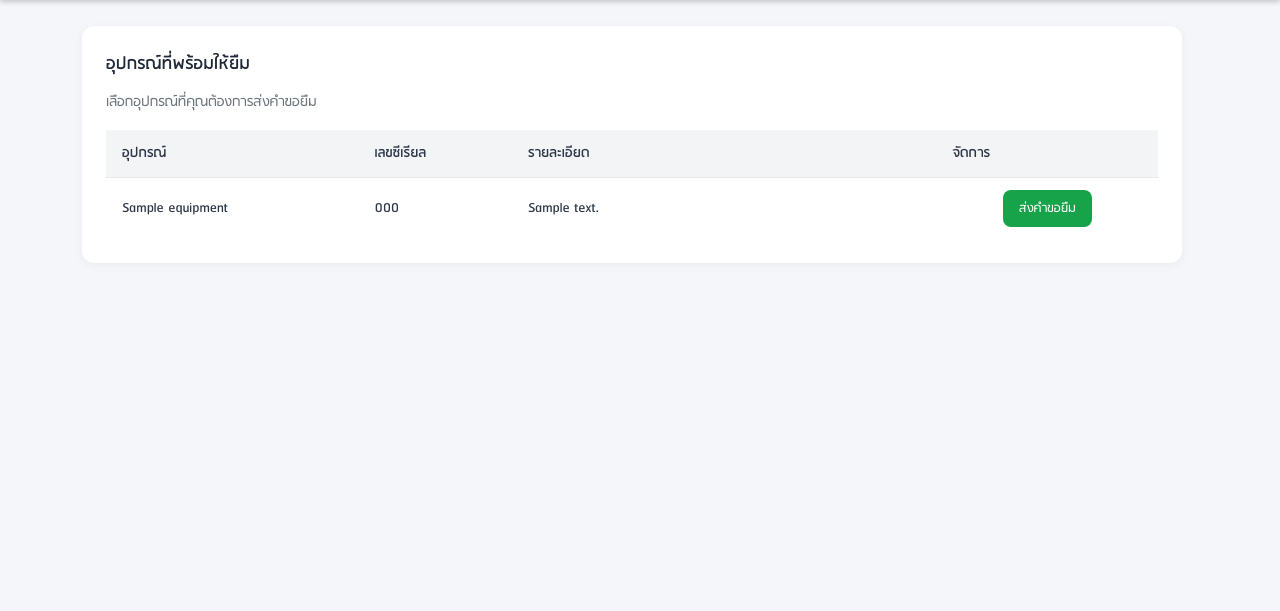
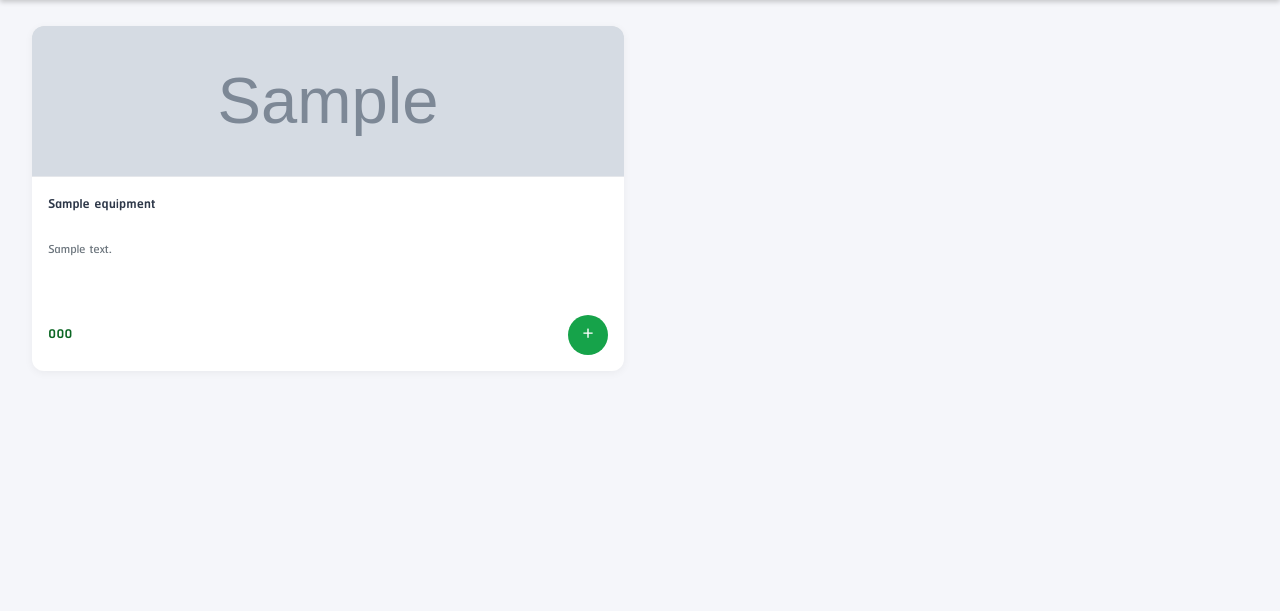
Before and after one commit to Napat-Tirmongkol/med_loan_system, a PHP site: page /borrow_list.php in a window 1280 px wide. Shown: the part 66-677 px from the top of the page. Run offline with PHP 8.4, Linux system fonts and the light colour scheme; tables that the repository leaves empty or names only in its code hold one stand-in row (values such as "Sample post"); grey boxes marked "Sample" are stand-in pictures; some libraries are stand-ins or nearby versions.

Commit message:
แก้ไขหน้ายืมอุปกรณ์

```diff
--- a/CSS/style.css
+++ b/CSS/style.css
@@ -537,3 +537,109 @@ body {
 .footer-nav a:hover {
     background-color: var(--color-page-bg, #f5f6fa);
 }
+/* =========================================
+ * (ใหม่) สไตล์สำหรับ Card Layout (borrow_list.php)
+ * ========================================= */
+
+.equipment-grid {
+    display: grid;
+    grid-template-columns: repeat(2, 1fr); /* 2 คอลัมน์ */
+    gap: 1rem; /* ระยะห่างระหว่างการ์ด */
+}
+
+.equipment-card {
+    background: var(--color-content-bg, #fff);
+    border-radius: var(--border-radius-main, 12px);
+    box-shadow: var(--box-shadow-main, 0 2px 8px rgba(0,0,0,0.05));
+    overflow: hidden; /* สำหรับรูปภาพ */
+    display: flex;
+    flex-direction: column;
+}
+
+.equipment-card-image {
+    width: 100%;
+    height: 150px; /* กำหนดความสูงของรูป */
+    object-fit: cover; /* ให้รูปเต็มกรอบ */
+    background-color: #f0f0f0; /* สี placeholder */
+    border-bottom: 1px solid var(--border-color, #eee);
+}
+
+.equipment-card-content {
+    padding: 1rem;
+    flex-grow: 1; /* ให้เนื้อหายืดเต็ม */
+}
+
+.equipment-card-title {
+    font-weight: bold;
+    font-size: 1rem;
+    color: var(--color-text-dark, #2d3748);
+    margin: 0 0 0.5rem 0;
+    /* (ป้องกันชื่อยาว 2 บรรทัด) */
+    display: -webkit-box;
+    -webkit-line-clamp: 2;
+    -webkit-box-orient: vertical;
+    overflow: hidden;
+    text-overflow: ellipsis;
+    min-height: 2.4rem; /* (1rem * 1.2 line-height * 2 lines) */
+}
+
+.equipment-card-desc {
+    font-size: 0.9rem;
+    color: var(--color-text-muted, #6c757d);
+    margin: 0 0 1rem 0;
+    display: -webkit-box;
+    -webkit-line-clamp: 2;
+    -webkit-box-orient: vertical;
+    overflow: hidden;
+    text-overflow: ellipsis;
+    min-height: 2.7rem; /* (0.9rem * 1.5 line-height * 2 lines) */
+}
+
+.equipment-card-footer {
+    display: flex;
+    justify-content: space-between;
+    align-items: center;
+    padding: 0 1rem 1rem 1rem;
+}
+
+/* ปรับแต่งปุ่ม .btn-loan ที่มีอยู่ ให้เป็นวงกลม */
+.equipment-card .btn-loan {
+    border-radius: 50%; /* ◀️ ทำให้เป็นวงกลม */
+    width: 40px;
+    height: 40px;
+    padding: 0; /* ◀️ ลบ padding เดิม */
+    font-size: 1.5rem; /* ◀️ ปรับขนาด + */
+    font-weight: 300;
+    display: flex;
+    justify-content: center;
+    align-items: center;
+    line-height: 1;
+}
+
+/* Responsive: ถ้าจอมือถือเล็กมาก ให้เหลือ 1 คอลัมน์ */
+@media (max-width: 480px) {
+    .equipment-grid {
+        grid-template-columns: 1fr; /* 1 คอลัมน์ */
+    }
+    .equipment-card-image {
+        height: 180px; /* อาจจะสูงขึ้นเล็กน้อยใน 1 คอลัมน์ */
+    }
+}
+
+/* (CSS ใหม่) สำหรับ Placeholder แบบไม่ใช้รูปภาพ */
+.equipment-card-image-placeholder {
+    width: 100%;
+    height: 150px;
+    background-color: #f0f0f0; /* สีพื้นหลังเทาอ่อน */
+    border-bottom: 1px solid var(--border-color, #eee);
+    display: flex;
+    justify-content: center;
+    align-items: center;
+    color: #cccccc; /* สีไอคอนเทาจางๆ */
+    font-size: 3rem; /* ขนาดไอคอนกล้อง */
+}
+
+/* (เผื่อกรณีรูปภาพใน DB ลิงก์เสีย) */
+.equipment-card-image[src=""] {
+    display: none; /* ซ่อนแท็ก img ที่ไม่มี src */
+}
--- a/borrow_list.php
+++ b/borrow_list.php
@@ -30,49 +30,63 @@ $active_page = 'borrow'; // ◀️ (สำคัญ) บอก Footer ว่า
 include('includes/student_header.php');
 ?>
 
-<div class="main-container">
+<div class="equipment-grid">
 
-    <div class="section-card">
-        <h2 class="section-title">อุปกรณ์ที่พร้อมให้ยืม</h2>
-        <p class="text-muted">เลือกอุปกรณ์ที่คุณต้องการส่งคำขอยืม</p>
-
-        <?php if (isset($equip_error)) echo "<p style='color: red;'>$equip_error</p>"; ?>
-
-        <table>
-            <thead>
-                <tr>
-                    <th>อุปกรณ์</th>
-                    <th>เลขซีเรียล</th>
-                    <th>รายละเอียด</th>
-                    <th>จัดการ</th>
-                </tr>
-            </thead>
-            <tbody>
             <?php if (empty($equipments)): ?>
-                    <tr><td colspan="4" style="text-align: center;">ไม่มีอุปกรณ์ที่ว่างในขณะนี้</td></tr>
+                <p style="grid-column: 1 / -1; text-align: center;">ไม่มีอุปกรณ์ที่ว่างในขณะนี้</p>
             <?php else: ?>
                 <?php foreach ($equipments as $row): ?>
-                        <tr>
-                            <td><?php echo htmlspecialchars($row['name']); ?></td>
-                            <td><?php echo htmlspecialchars($row['serial_number'] ?? '-'); ?></td>
-                            <td style="white-space: pre-wrap; min-width: 200px;"><?php echo htmlspecialchars($row['description'] ?? '-'); ?></td>
-                            <td>
+
+                    <div class="equipment-card">
+
+                        <?php
+                            // --- ⬇️ นี่คือตรรกะใหม่ ⬇️ ---
+                            // 1. ตรวจสอบว่ามี image_url หรือไม่
+                            if (!empty($row['image_url'])):
+                                // ◀️ ถ้ามี: ให้แสดงแท็ก <img>
+                                $image_to_show = $row['image_url'];
+                        ?>
+                                <img src="<?php echo htmlspecialchars($image_to_show); ?>"
+                                     alt="<?php echo htmlspecialchars($row['name']); ?>"
+                                     class="equipment-card-image"
+                                     onerror="this.parentElement.innerHTML = '<div class=\'equipment-card-image-placeholder\'><i class=\'fas fa-image-slash\'></i></div>';">
+                                     <?php
+                            else:
+                                // ◀️ ถ้าไม่มี: ให้แสดง Placeholder ที่เป็นไอคอน (ไม่เกิด 404)
+                        ?>
+                                <div class="equipment-card-image-placeholder">
+                                    <i class="fas fa-camera"></i> </div>
+                        <?php
+                            endif;
+                            // --- ⬆️ จบตรรกะรูปภาพ ⬆️ ---
+                        ?>
+
+                        <div class="equipment-card-content">
+                            <h3 class="equipment-card-title"><?php echo htmlspecialchars($row['name']); ?></h3>
+                            <p class="equipment-card-desc"><?php echo htmlspecialchars($row['description'] ?? 'ไม่มีรายละเอียด'); ?></p>
+                        </div>
+
+                        <div class="equipment-card-footer">
+                            <span class="equipment-card-price" style="font-weight: bold; color: var(--color-primary);">
+                                <?php echo htmlspecialchars($row['serial_number'] ?? 'N/A'); ?>
+                            </span>
+
                             <button type="button"
                                     class="btn-loan"
-                                        onclick="openRequestPopup(<?php echo $row['id']; ?>)">ส่งคำขอยืม</button>
-                            </td>
-                        </tr>
+                                    title="ส่งคำขอยืม"
+                                    onclick="openRequestPopup(<?php echo $row['id']; ?>, '<?php echo htmlspecialchars(addslashes($row['name'])); ?>')">+</button>
+                        </div>
+
+                    </div>
+
                 <?php endforeach; ?>
             <?php endif; ?>
-            </tbody>
-        </table>
-    </div>
 
         </div>
 
 <script src="//cdn.jsdelivr.net/npm/sweetalert2@11"></script>
 <script>
-function openRequestPopup(equipmentId) {
+function openRequestPopup(equipmentId, equipmentName) {
     Swal.fire({
         title: 'กำลังโหลดข้อมูล...',
         text: 'กรุณารอสักครู่',
@@ -116,7 +130,7 @@ function openRequestPopup(equipmentId) {
                 </form>`;
 
             Swal.fire({
-                title: '📝 ส่งคำขอยืมอุปกรณ์',
+                title: `📝 ส่งคำขอยืม: ${equipmentName}`,
                 html: formHtml,
                 width: '600px',
                 showCancelButton: true,
--- a/edit_student_process.php
+++ b/edit_student_process.php
@@ -40,10 +40,12 @@ if ($_SERVER["REQUEST_METHOD"] == "POST") {
     try {
         $sql = "UPDATE med_students
                 SET full_name = ?, phone_number = ?, student_personnel_id = ?
-                WHERE id = ?"; // ◀️ เพิ่ม 3
+                WHERE id = ?"; // ◀️ เพิ่ม 3 (เพิ่ม student_personnel_id = ?)
 
         $stmt = $pdo->prepare($sql);
-        $stmt->execute([$full_name, $phone_number, $student_personnel_id, $student_id]); // ◀️ เพิ่ม 4
+        $stmt->execute([$full_name, $phone_number, $student_personnel_id, $student_id]); // ◀️ เพิ่ม 4 (เพิ่มตัวแปร)
+
+        // 7. ถ้าสำเร็จ ให้เปลี่ยนคำตอบ
 
         // 7. ถ้าสำเร็จ ให้เปลี่ยนคำตอบ
         $response['status'] = 'success';
```
Also changed, not shown: images/wheelchair.jpg (added). Lines whose indentation alone changed are shown as unchanged.
